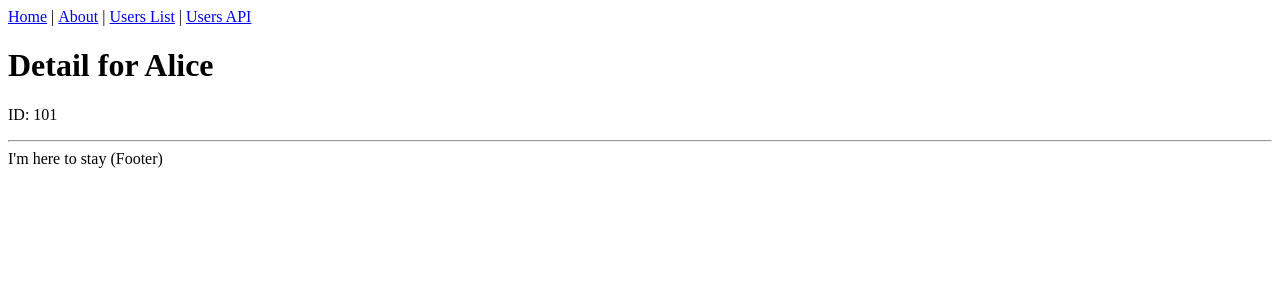
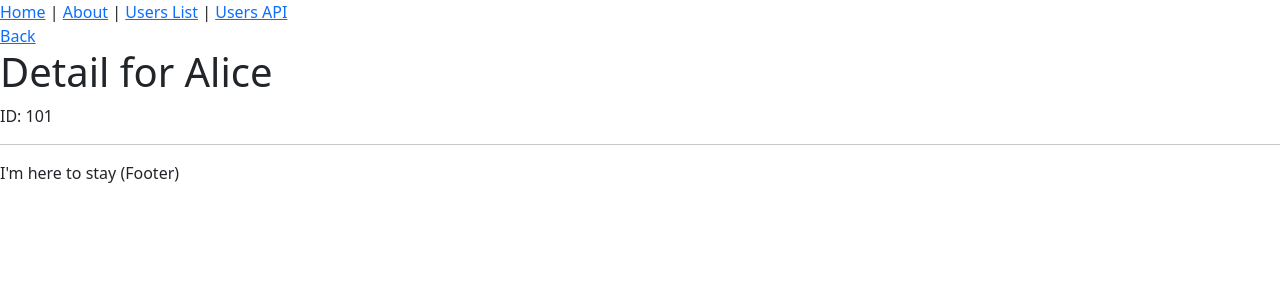
Before and after one commit to kooldandy/nextjs-typescript, a Next.js app: page /users/101 in a window 1280 px wide. Shown: the top 300 px of the page. Built offline with nearby package versions, Linux system fonts and the light colour scheme.

Commit message:
Added app container in pages and dynamic title

```diff
--- /dev/null
+++ b/src/pages/_app.tsx
@@ -0,0 +1,27 @@
+import React from "react";
+import Layout from "../components/Layout";
+import type { ReactElement, ReactNode } from "react";
+import type { AppProps } from "next/app";
+import type { NextPage } from "next";
+import "bootstrap/dist/css/bootstrap.css";
+
+type NextPageWithLayout = NextPage & {
+  getTitle?: (pageProps: any) => string;
+};
+
+type AppPropsWithLayout = AppProps & {
+  Component: NextPageWithLayout;
+};
+
+const app = ({ Component, pageProps }: AppPropsWithLayout) => {
+  const getTitle = Component?.getTitle ?? ((title) => title);
+  const title = getTitle(pageProps);
+
+  return (
+    <Layout title={title}>
+      <Component {...pageProps} />
+    </Layout>
+  );
+};
+
+export default app;
--- a/src/pages/users/[id].tsx
+++ b/src/pages/users/[id].tsx
@@ -1,61 +1,70 @@
-import { GetStaticProps, GetStaticPaths } from 'next'
+import { GetStaticProps, GetStaticPaths } from "next";
 
-import { User } from '../../interfaces'
-import { sampleUserData } from '../../utils/sample-data'
-import Layout from '../../components/Layout'
-import ListDetail from '../../components/ListDetail'
+import { User } from "../../interfaces";
+import { sampleUserData } from "../../utils/sample-data";
+import ListDetail from "../../components/ListDetail";
+import Link from "next/link";
 
 type Props = {
-  item?: User
-  errors?: string
-}
+  item?: User;
+  errors?: string;
+  title?: string;
+};
 
 const StaticPropsDetail = ({ item, errors }: Props) => {
   if (errors) {
     return (
-      <Layout title="Error | Next.js + TypeScript Example">
+      <>
         <p>
-          <span style={{ color: 'red' }}>Error:</span> {errors}
+          <span style={{ color: "red" }}>Error:</span> {errors}
         </p>
-      </Layout>
-    )
+      </>
+    );
   }
 
   return (
-    <Layout
-      title={`${
-        item ? item.name : 'User Detail'
-      } | Next.js + TypeScript Example`}
-    >
+    <>
+      <Link href="/users">
+        <a>Back</a>
+      </Link>
       {item && <ListDetail item={item} />}
-    </Layout>
-  )
-}
+    </>
+  );
+};
 
-export default StaticPropsDetail
+StaticPropsDetail.getTitle = ({ title }: any) => {
+  return title;
+};
+
+export default StaticPropsDetail;
 
 export const getStaticPaths: GetStaticPaths = async () => {
   // Get the paths we want to pre-render based on users
   const paths = sampleUserData.map((user) => ({
     params: { id: user.id.toString() },
-  }))
+  }));
 
   // We'll pre-render only these paths at build time.
   // { fallback: false } means other routes should 404.
-  return { paths, fallback: false }
-}
+  return { paths, fallback: false };
+};
 
 // This function gets called at build time on server-side.
 // It won't be called on client-side, so you can even do
 // direct database queries.
 export const getStaticProps: GetStaticProps = async ({ params }) => {
   try {
-    const id = params?.id
-    const item = sampleUserData.find((data) => data.id === Number(id))
+    const id = params?.id;
+    const item = sampleUserData.find((data) => data.id === Number(id));
     // By returning { props: item }, the StaticPropsDetail component
     // will receive `item` as a prop at build time
-    return { props: { item } }
+
+    const title = `${
+      item ? item.name : "User Detail"
+    } | Next.js + TypeScript Example`;
+    return { props: { item, title } };
   } catch (err: any) {
-    return { props: { errors: err.message } }
+    const title = "Error | Next.js + TypeScript Example";
+    return { props: { errors: err.message, title } };
   }
-}
+};
```
Also changed, not shown: src/components/Layout.tsx (+14 -13 lines), src/pages/about.tsx (+9 -7 lines), src/pages/index.tsx (+13 -8 lines), src/pages/users/index.tsx (+22 -15 lines).
